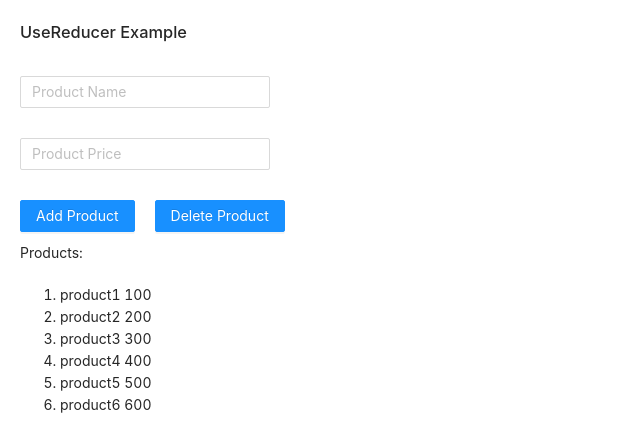
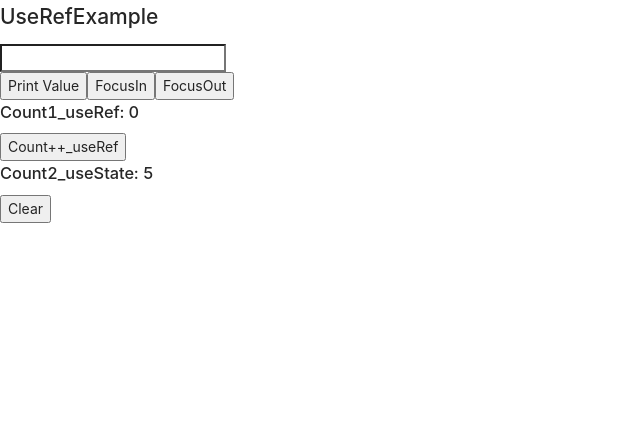
Before and after one commit to abdulwaheed-dev/reactjs-practice, a React (Create React App) app: page / in a window 1280 px wide. Shown: the top 448 px of the page, without its empty margins (0-640 px from the left). Built offline with nearby package versions, Linux system fonts and the light colour scheme.

Commit message:
useRef_Example

```diff
--- a/src/App.js
+++ b/src/App.js
@@ -1,10 +1,11 @@
 import "antd/dist/antd.css";
+import UseRefExample from "./UseRefExample";
 // import ComponentA from "./ComponentA";
 // import { StudentConsumer, StudentProvider } from "./UserContext";
 // import { FacultyProvider } from "./FacultyContext";
 // import ComponentD from "./ComponentD";
 //import Counter from "./Counter";
-import ReducerExample from "./ReducerExample";
+//import ReducerExample from "./ReducerExample";
 // import ClickCounter from "./ClickCounter";
 // import KeyPressCounter from "./KeyPressCounter";
 // import MouseHoverCounter from "./MouseHoverCounter";
@@ -14,10 +15,17 @@ import ReducerExample from "./ReducerExample";
 function App() {
   // const user = { name: "Abdul Waheed", age: 21, gender: "Male" };
   // const name = "Khalid Dheto";
+
+  //link for ref:
+  /*
+  https://blog.knoldus.com/best-way-to-manage-in-react-using-context-usereducer-and-custom-hook/
+  */
+
   return (
     <div>
+      <UseRefExample />
       {/* <Counter /> */}
-      <ReducerExample />
+      {/* <ReducerExample /> */}
       {/* <StudentProvider value={user}>
         <FacultyProvider value={name}>
           <ComponentA />
--- a/src/ReducerExample.js
+++ b/src/ReducerExample.js
@@ -33,9 +33,6 @@ function ReducerExample() {
   const [state, dispatch] = useReducer(reducer, initialState);
   const [name, setName] = useState("");
   const [price, setPrice] = useState("");
-
-  // console.log("state");
-  // console.log(state);
 
   return (
     <div>
@@ -78,8 +75,7 @@ function ReducerExample() {
       </Button>
       <br />
       <span className="space">
-        {" "}
-        Products: <br />
+        Products:
         <ul className="space">
           {state.map(({ name, price }) => {
             return (
--- /dev/null
+++ b/src/UseRefExample.js
@@ -0,0 +1,76 @@
+import { useEffect } from "react";
+import { useState } from "react";
+import { useRef } from "react";
+
+function UseRefExample() {
+  const countRef = useRef(0);
+  const inputRef = useRef();
+  const [count, setCount] = useState(0);
+  //let id = undefined;
+  const intervalRef = useRef();
+
+  //console.log(countRef);
+
+  function reset() {
+    //console.log("ID=>" + intervalRef.current);
+    setCount(0);
+    clearInterval(intervalRef.current);
+  }
+
+  useEffect(function () {
+    intervalRef.current = setInterval(function () {
+      setCount((count) => count + 1);
+    }, 1000);
+    return function () {
+      clearInterval(intervalRef.current);
+    };
+  }, []);
+
+  return (
+    <div>
+      <h2>UseRefExample</h2>
+      <input ref={inputRef} type="text" name="name" />
+      <br />
+      <button
+        onClick={() => {
+          console.log(inputRef.current.value);
+        }}
+      >
+        Print Value
+      </button>
+      <button
+        onClick={() => {
+          inputRef.current.focus();
+        }}
+      >
+        FocusIn
+      </button>
+      <button
+        onClick={() => {
+          inputRef.current.blur();
+        }}
+      >
+        FocusOut
+      </button>
+      <h3>Count1_useRef: {countRef.current}</h3>
+      <button
+        onClick={() => {
+          countRef.current = countRef.current + 1;
+          console.log(countRef.current);
+        }}
+      >
+        Count++_useRef
+      </button>
+      <h3>Count2_useState: {count}</h3>
+      <button onClick={reset}>Clear</button>
+      {/* <button
+        onClick={() => {
+          setCount(count + 1);
+        }}
+      >
+        Count++_useState
+      </button> */}
+    </div>
+  );
+}
+export default UseRefExample;
```
